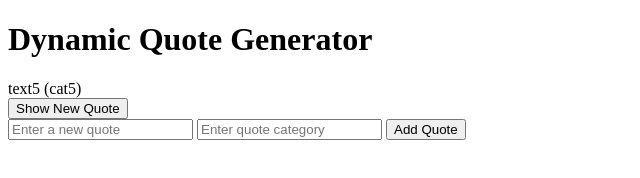
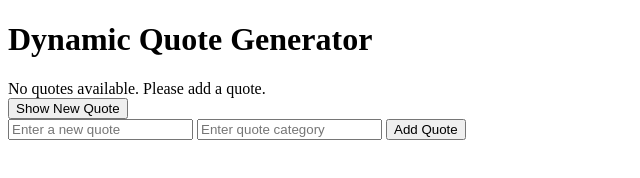
Before and after one commit to Mohamed-Leo/alx_fe_javascript, a plain HTML site: page dom-manipulation/index.html in a window 1280 px wide. Both pictures are taken after a click on the button "Show New Quote". Shown: the whole page, without its empty margins (0-640 px from the left). Drawn offline with Linux system fonts and the light colour scheme.

Commit message:
modfiy code

```diff
--- a/dom-manipulation/index.html
+++ b/dom-manipulation/index.html
@@ -10,11 +10,7 @@
         <div id="quoteDisplay"></div>
         <button id="newQuote">Show New Quote</button>
 
-        <div>
-            <input id="newQuoteText" type="text" placeholder="Enter a new quote" />
-            <input id="newQuoteCategory" type="text" placeholder="Enter quote category" />
-            <button onclick="addQuote()">Add Quote</button>
-        </div>
+
         <script src="script.js"></script>
     </body>
 </html>
--- a/dom-manipulation/script.js
+++ b/dom-manipulation/script.js
@@ -1,32 +1,55 @@
 // catch elements---
 const quoteDisplayDiv = document.getElementById('quoteDisplay'),
-newQuoteBtn = document.getElementById('newQuote'),
-newQuoteTextInput = document.getElementById('newQuoteText'),
-newQuoteCategoryInput = document.getElementById('newQuoteCategory');
+newQuoteBtn = document.getElementById('newQuote');
+// newQuoteTextInput = document.getElementById('newQuoteText'),
+// newQuoteCategoryInput = document.getElementById('newQuoteCategory');
 
-let quotesArray = [
-    {text : "text1" , category : 'cat1'},
-    {text : "text2" , category : 'cat2'},
-    {text : "text3" , category : 'cat3'},
-    {text : "text4" , category : 'cat4'},
-    {text : "text5" , category : 'cat5'}
-];
+let quotesArray = [];
+
+// variable to check if form created--
+let formCreated = false;
 
 newQuoteBtn.addEventListener('click' , showRandomQuote);
 
 function showRandomQuote () {
-    let randomQuote = quotesArray[Math.floor(Math.random() * quotesArray.length)];
-    quoteDisplayDiv.textContent = `${randomQuote.text} (${randomQuote.category})`;
+    if (quotesArray.length > 0) {
+        let randomQuote = quotesArray[Math.floor(Math.random() * quotesArray.length)];
+        quoteDisplayDiv.textContent = `${randomQuote.text} (${randomQuote.category})`;
+    }
+    else {
+        quoteDisplayDiv.textContent = 'No quotes available. Please add a quote.';
+        !formCreated && createAddQuoteForm();
+    }
 }
 
+
+
 function addQuote () {
-    quotesArray.push({text : newQuoteTextInput.value.trim()
-    , category : newQuoteCategoryInput.value.trim()});
+    // get elements-----
+    const newQuoteTextInput = document.getElementById('newQuoteText'),
+    newQuoteCategoryInput = document.getElementById('newQuoteCategory');
 
-    // clear quoteDisplayDiv---
-    quoteDisplayDiv.innerHTML = '';
-    // display quotes----
-    quotesArray.forEach(quote => {
-        quoteDisplayDiv.innerHTML += `${quote.text} (${quote.category})<br>`;
-    });
+    // check on values are not empty----
+    if (newQuoteTextInput.value && newQuoteCategoryInput.value) {
+        // get and push values---
+        quotesArray.push({text : newQuoteTextInput.value.trim()
+        , category : newQuoteCategoryInput.value.trim()});
+
+        // show showRandomQuote--
+        showRandomQuote();
+    }
 }
+
+
+function createAddQuoteForm() {
+    let formDiv = document.createElement('div');
+    formDiv.innerHTML = `
+        <input id="newQuoteText" type="text" placeholder="Enter a new quote" />
+        <input id="newQuoteCategory" type="text" placeholder="Enter quote category" />
+        <button onclick="addQuote()">Add Quote</button>
+    `;
+    document.body.append(formDiv);
+
+    // form created-----
+    formCreated = true;
+}
```
